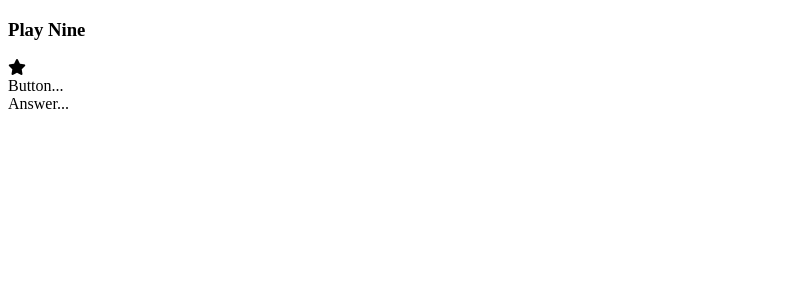
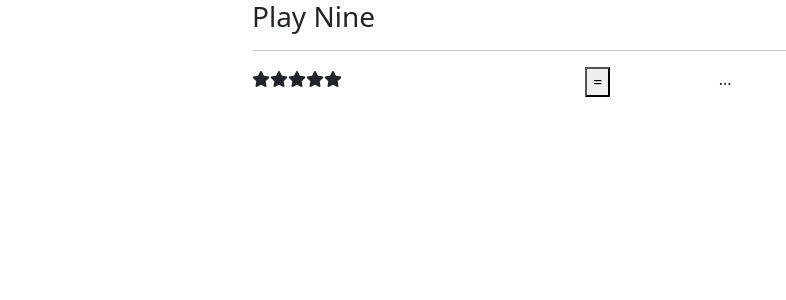
Before and after one commit to haotv0802/fm_fe2, a React app: page / in a window 1280 px wide. Shown: the top 300 px of the page, without its empty margins (0-786 px from the left). Built offline with nearby package versions, Linux system fonts and the light colour scheme.

Commit message:
bootstrap added.

```diff
--- a/gameApp/Answer.jsx
+++ b/gameApp/Answer.jsx
@@ -3,8 +3,8 @@
 class Answer extends React.Component{
   render() {
     return (
-      <div>
-        Answer...
+      <div className="col-md-5">
+        ...
       </div>
     )
   }
--- a/gameApp/App.jsx
+++ b/gameApp/App.jsx
@@ -1,8 +1,5 @@
 import React from 'react';
 import Game from './Game.jsx';
-import Star from './Star.jsx';
-import Button from './Button.jsx';
-import Answer from './Answer.jsx';
 
 class App extends React.Component {
   constructor(props) {
@@ -28,9 +25,7 @@
     return (
       <div>
         <Game/>
-        <Star/>
-        <Button/>
-        <Answer/>
+
       </div>
     );
   }
--- a/gameApp/Button.jsx
+++ b/gameApp/Button.jsx
@@ -3,8 +3,8 @@
 class Button extends React.Component{
   render() {
     return (
-      <div>
-        Button...
+      <div className="col-md-2">
+        <button>=</button>
       </div>
     )
   }
--- a/gameApp/Game.jsx
+++ b/gameApp/Game.jsx
@@ -1,10 +1,19 @@
 import React from 'react';
+import Star from './Star.jsx';
+import Button from './Button.jsx';
+import Answer from './Answer.jsx';
 
-class Game extends React.Component{
+class Game extends React.Component {
   render() {
     return (
-      <div>
+      <div className="container" style={{width: '800px'}}>
         <h3>Play Nine</h3>
+        <hr/>
+        <div className="row" style={{width: '800px'}}>
+          <Star/>
+          <Button/>
+          <Answer/>
+        </div>
       </div>
     )
   }
--- a/gameApp/Star.jsx
+++ b/gameApp/Star.jsx
@@ -3,7 +3,11 @@
 class Star extends React.Component{
   render() {
     return (
-      <div>
+      <div className="col-md-5">
+        <i className="fa fa-star"></i>
+        <i className="fa fa-star"></i>
+        <i className="fa fa-star"></i>
+        <i className="fa fa-star"></i>
         <i className="fa fa-star"></i>
       </div>
     )
--- a/index.html
+++ b/index.html
@@ -4,7 +4,8 @@
 <head>
     <meta charset = "UTF-8">
     <title>React App</title>
-    <link rel="stylesheet" href="node_modules/font-awesome/css/font-awesome.min.css">
+    <link href="node_modules/font-awesome/css/font-awesome.min.css" rel="stylesheet" >
+    <link href="node_modules/bootstrap/dist/css/bootstrap.css" rel="stylesheet" />
 </head>
 
 <body>
--- a/package.json
+++ b/package.json
@@ -22,6 +22,7 @@
     "babel-loader": "^7.1.2",
     "babel-preset-es2015": "^6.24.1",
     "babel-preset-react": "^6.24.1",
+    "bootstrap": "^3.3.7",
     "font-awesome": "^4.7.0",
     "react": "^15.6.1",
     "react-axios": "^1.0.3",
```
Also changed, not shown: 1 other file (tests, documents, lock files or other folders).
